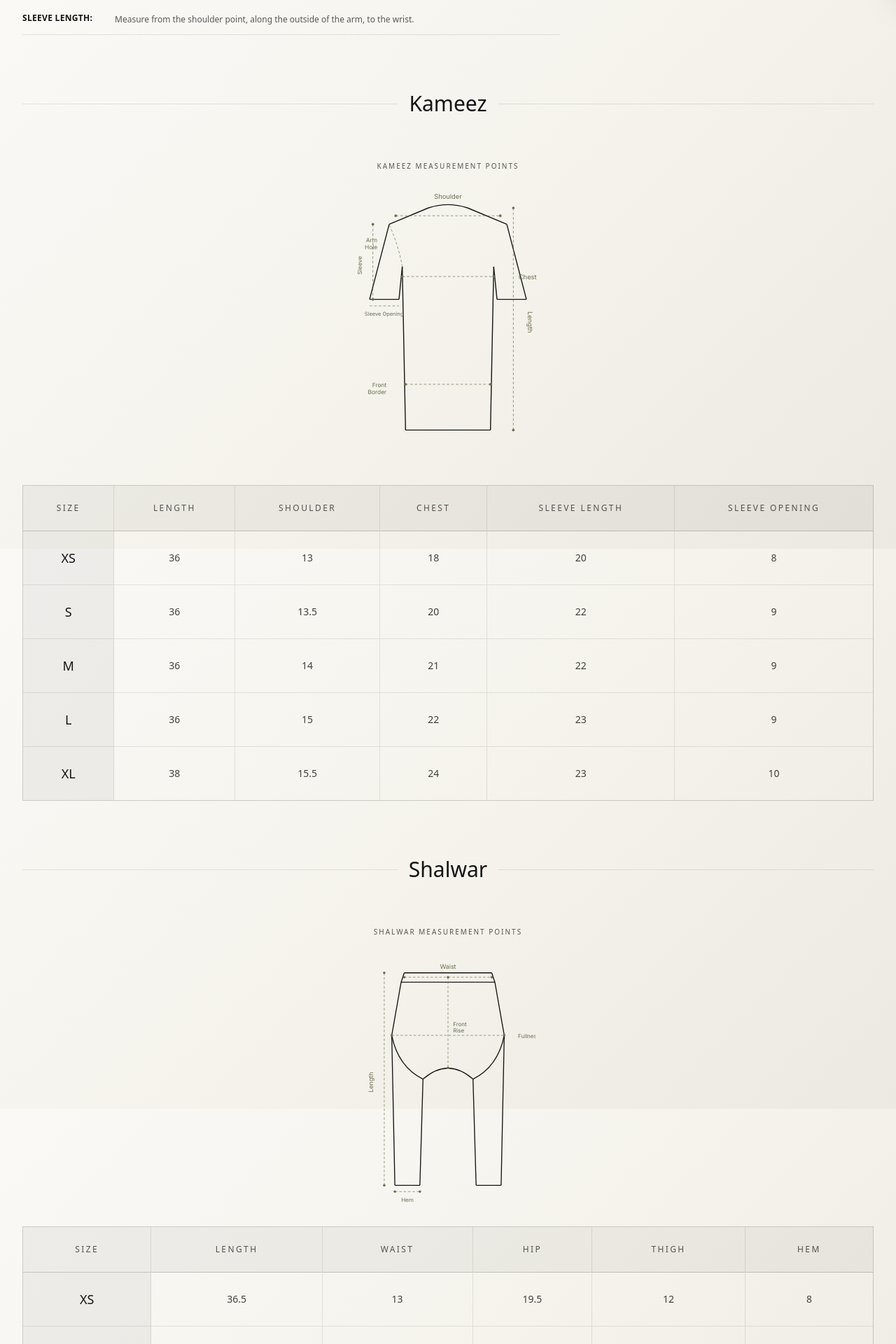
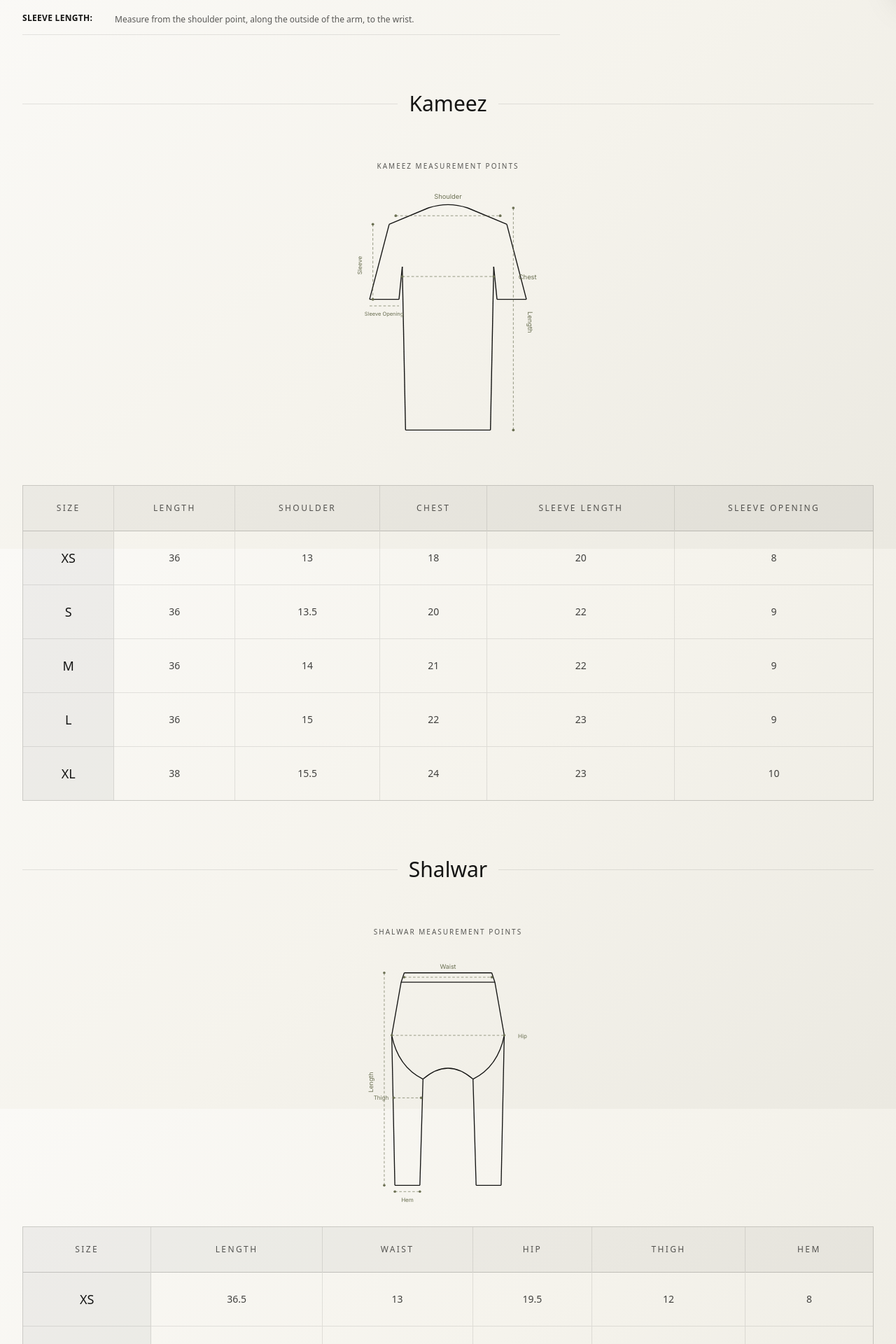
Before and after one commit to Rao-automates/kaaj-official-store, a Next.js app: page /size-guide in a window 1280 px wide. Shown: the part 816-2736 px from the top of the page at 70% size. Built offline with nearby package versions, Linux system fonts and the light colour scheme; no server answers; a web font is replaced by a local one.

Commit message:
design: update size guide diagrams to strictly match product measurement properties

```diff
--- a/src/components/ui/MeasurementFigures.tsx
+++ b/src/components/ui/MeasurementFigures.tsx
@@ -50,11 +50,6 @@ export function KameezFigure() {
         <circle cx="220" cy="135" r="2" fill="#6B7053" stroke="none" />
         <text x="258" y="139" textAnchor="start" fill="#6B7053" fontSize="10" fontFamily="var(--font-inter), sans-serif" stroke="none">Chest</text>
 
-        {/* Arm Hole */}
-        <path d="M 80,120 Q 75,90 60,55" stroke="#6B7053" strokeWidth="0.75" strokeDasharray="4 3" fill="none" />
-        <text x="42" y="82" textAnchor="end" fill="#6B7053" fontSize="9" fontFamily="var(--font-inter), sans-serif" stroke="none">Arm</text>
-        <text x="42" y="93" textAnchor="end" fill="#6B7053" fontSize="9" fontFamily="var(--font-inter), sans-serif" stroke="none">Hole</text>
-
         {/* Sleeve Length */}
         <line x1="35" y1="55" x2="35" y2="170" stroke="#6B7053" strokeWidth="0.75" strokeDasharray="4 3" />
         <circle cx="35" cy="55" r="2" fill="#6B7053" stroke="none" />
@@ -70,13 +65,6 @@ export function KameezFigure() {
         {/* Sleeve Opening */}
         <line x1="30" y1="180" x2="75" y2="180" stroke="#6B7053" strokeWidth="0.75" strokeDasharray="4 3" />
         <text x="52" y="195" textAnchor="middle" fill="#6B7053" fontSize="8" fontFamily="var(--font-inter), sans-serif" stroke="none">Sleeve Opening</text>
-
-        {/* Front Border / Hip */}
-        <line x1="85" y1="300" x2="215" y2="300" stroke="#6B7053" strokeWidth="0.75" strokeDasharray="4 3" />
-        <circle cx="85" cy="300" r="2" fill="#6B7053" stroke="none" />
-        <circle cx="215" cy="300" r="2" fill="#6B7053" stroke="none" />
-        <text x="56" y="304" textAnchor="end" fill="#6B7053" fontSize="9" fontFamily="var(--font-inter), sans-serif" stroke="none">Front</text>
-        <text x="56" y="315" textAnchor="end" fill="#6B7053" fontSize="9" fontFamily="var(--font-inter), sans-serif" stroke="none">Border</text>
       </svg>
     </div>
   );
@@ -124,11 +112,11 @@ export function ShalwarFigure() {
         <circle cx="210" cy="37" r="2" fill="#6B7053" stroke="none" />
         <text x="140" y="24" textAnchor="middle" fill="#6B7053" fontSize="10" fontFamily="var(--font-inter), sans-serif" stroke="none">Waist</text>
 
-        {/* Fullness (at widest point) */}
+        {/* Hip (at widest point) */}
         <line x1="50" y1="130" x2="230" y2="130" stroke="#6B7053" strokeWidth="0.75" strokeDasharray="4 3" />
         <circle cx="50" cy="130" r="2" fill="#6B7053" stroke="none" />
         <circle cx="230" cy="130" r="2" fill="#6B7053" stroke="none" />
-        <text x="252" y="134" textAnchor="start" fill="#6B7053" fontSize="9" fontFamily="var(--font-inter), sans-serif" stroke="none">Fullness</text>
+        <text x="252" y="134" textAnchor="start" fill="#6B7053" fontSize="9" fontFamily="var(--font-inter), sans-serif" stroke="none">Hip</text>
 
         {/* Length (full) */}
         <line x1="38" y1="30" x2="38" y2="370" stroke="#6B7053" strokeWidth="0.75" strokeDasharray="4 3" />
@@ -136,12 +124,11 @@ export function ShalwarFigure() {
         <circle cx="38" cy="370" r="2" fill="#6B7053" stroke="none" />
         <text x="20" y="205" textAnchor="middle" fill="#6B7053" fontSize="10" fontFamily="var(--font-inter), sans-serif" stroke="none" transform="rotate(-90 20 205)">Length</text>
 
-        {/* Front Rise */}
-        <line x1="140" y1="37" x2="140" y2="182" stroke="#6B7053" strokeWidth="0.75" strokeDasharray="4 3" />
-        <circle cx="140" cy="37" r="2" fill="#6B7053" stroke="none" />
-        <circle cx="140" cy="182" r="2" fill="#6B7053" stroke="none" />
-        <text x="148" y="115" textAnchor="start" fill="#6B7053" fontSize="9" fontFamily="var(--font-inter), sans-serif" stroke="none">Front</text>
-        <text x="148" y="126" textAnchor="start" fill="#6B7053" fontSize="9" fontFamily="var(--font-inter), sans-serif" stroke="none">Rise</text>
+        {/* Thigh */}
+        <line x1="53" y1="230" x2="97" y2="230" stroke="#6B7053" strokeWidth="0.75" strokeDasharray="4 3" />
+        <circle cx="53" cy="230" r="2" fill="#6B7053" stroke="none" />
+        <circle cx="97" cy="230" r="2" fill="#6B7053" stroke="none" />
+        <text x="45" y="233" textAnchor="end" fill="#6B7053" fontSize="9" fontFamily="var(--font-inter), sans-serif" stroke="none">Thigh</text>
 
         {/* Hem */}
         <line x1="55" y1="380" x2="95" y2="380" stroke="#6B7053" strokeWidth="0.75" strokeDasharray="4 3" />
```
